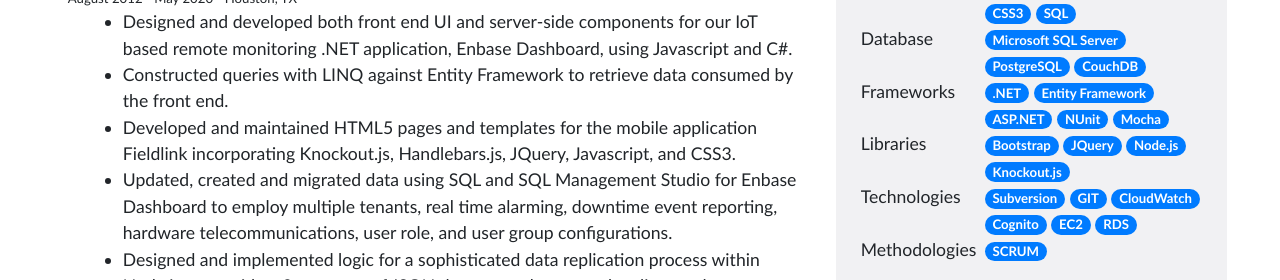
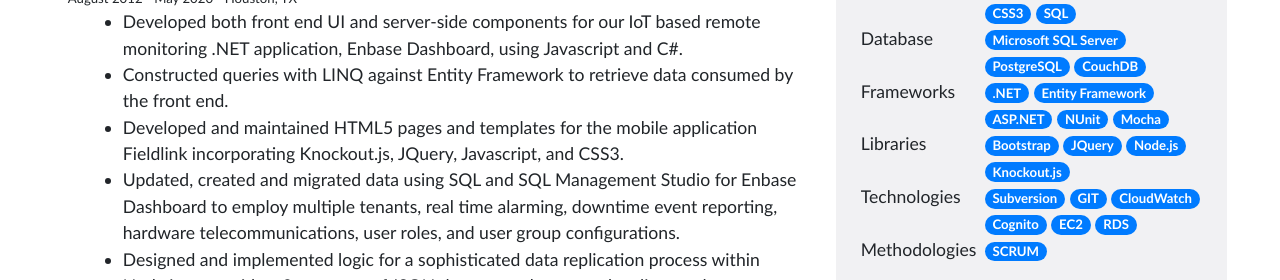
Before and after one commit to broussardmichael/resume, a plain HTML site: page index.html in a window 1280 px wide. Shown: the part 488-768 px from the top of the page. Drawn offline with Linux system fonts and the light colour scheme.

Commit message:
clean up

```diff
--- a/index.html
+++ b/index.html
@@ -40,10 +40,10 @@
                     <div class="experience-list">
                         <div class="col">
                             <ul>
-                                <li>Designed and developed both front end UI and server-side components for our IoT based remote monitoring .NET application, Enbase Dashboard, using Javascript and C#.</li>
+                                <li>Developed both front end UI and server-side components for our IoT based remote monitoring .NET application, Enbase Dashboard, using Javascript and C#.</li>
                                 <li>Constructed queries with LINQ against Entity Framework to retrieve data consumed by the front end.</li>
-                                <li>Developed and maintained HTML5 pages and templates for the mobile application Fieldlink incorporating Knockout.js, Handlebars.js, JQuery, Javascript, and CSS3.</li>
-                                <li>Updated, created and migrated data using SQL and SQL Management Studio for Enbase Dashboard to employ multiple tenants, real time alarming, downtime event reporting, hardware telecommunications, user role, and user group configurations.</li>
+                                <li>Developed and maintained HTML5 pages and templates for the mobile application Fieldlink incorporating Knockout.js, JQuery, Javascript, and CSS3.</li>
+                                <li>Updated, created and migrated data using SQL and SQL Management Studio for Enbase Dashboard to employ multiple tenants, real time alarming, downtime event reporting, hardware telecommunications, user roles, and user group configurations.</li>
                                 <li>Designed and implemented logic for a sophisticated data replication process within Node.js to provide a 2 way sync of JSON documents between the client and server.</li>
                                 <li>Incorporated single sign on functionality using AWS Cognito and Lambda functions for Enbase Dashboard. Involved a large refactor effort both on the client and server to incorporate AWS's authentication logic with our existing sign in processes.</li>
                                 <li>Developed, maintained and improved software functionality including bug fixes for multiple software products (Enbase Dashboard, Fieldlink, WebHCP, Enalysis).</li>
```
